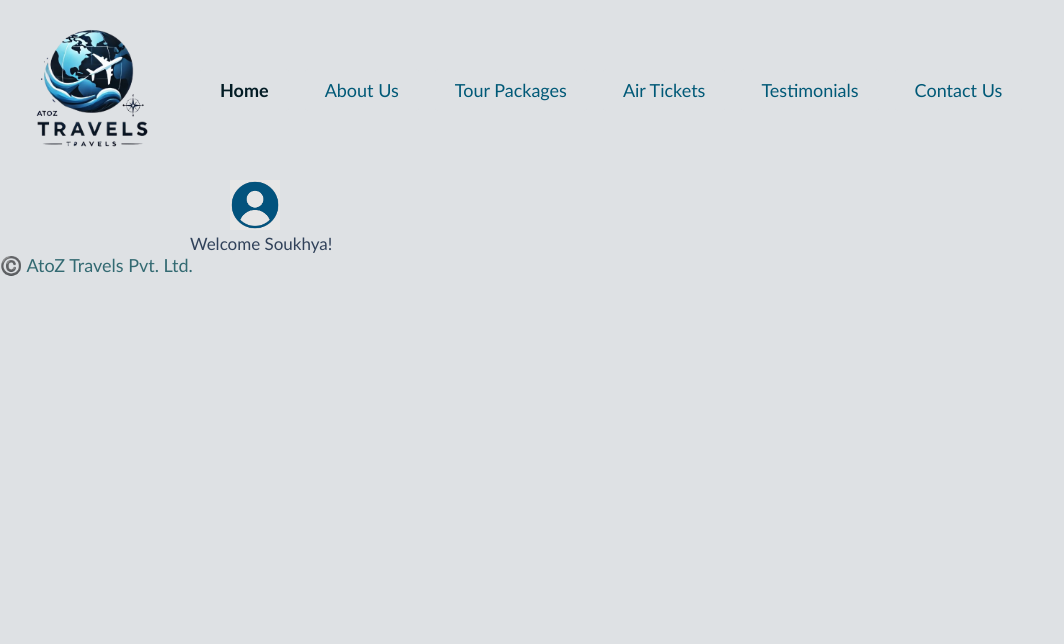
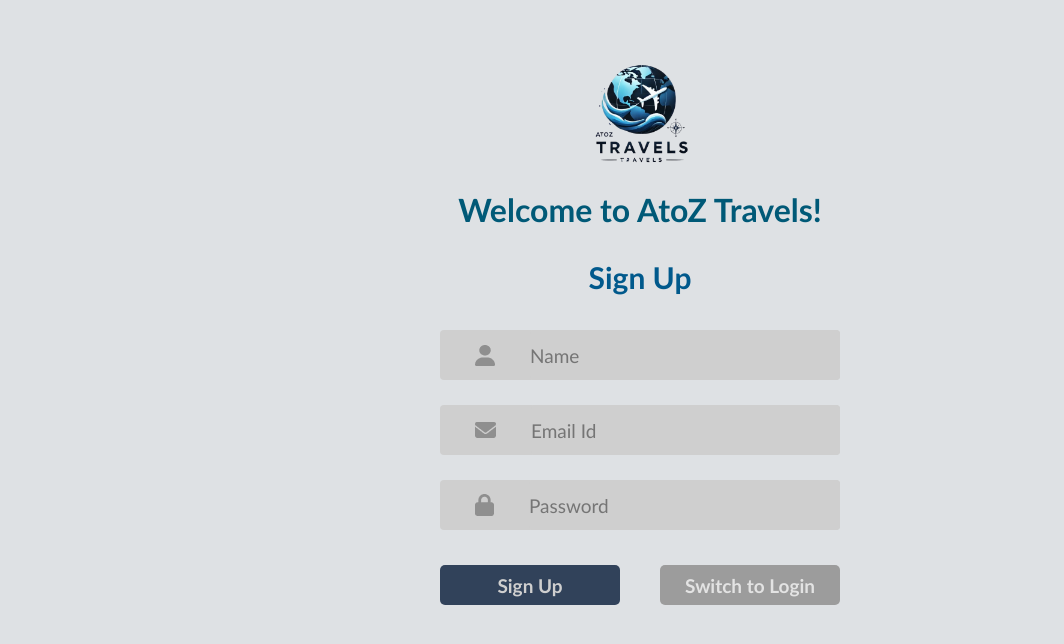
Before and after one commit to soukhyakhot/react-app, a React (Vite) app: page /login-signup in a window 1280 px wide. Shown: the top 644 px of the page, without its empty margins (0-1064 px from the left). Built offline with nearby package versions, Linux system fonts and the light colour scheme.

Commit message:
login backend

```diff
--- a/package.json
+++ b/package.json
@@ -12,6 +12,7 @@
     "deploy": "gh-pages -d dist"
   },
   "dependencies": {
+    "axios": "^1.7.9",
     "chart.js": "^4.4.7",
     "d3": "^7.9.0",
     "react": "^18.3.1",
--- a/src/App.jsx
+++ b/src/App.jsx
@@ -1,52 +1,59 @@
-import { BrowserRouter as Router, Routes, Route } from "react-router-dom";
-import Header from "./Header/Header.jsx"
-import Footer from "./Footer.jsx"
-import Home from "./home/Home.jsx"
-import Card from "./card/Card.jsx"
-import Places from "./places/Places.jsx"
-import Rajasthan from "./assets/Rajasthan.jpg"
-import Andaman from "./assets/Andaman.jpg"
-import Kerala from "./assets/Kerala.jpg"
-import Kashmir from "./assets/Kashmir.jpg"
-import Maharashtra from "./assets/Maharashtra.jpg"
-import Testimonials from "./testimonials/Testimonials.jsx";
-import AboutUs from "./aboutUs/AboutUs.jsx";
-import TourPackages from "./tourPackages/TourPackages.jsx";
-import ContactUs from "./contactUs/ContactUs.jsx";
-import DomesticTours from "./tourPackages/DomesticTours.jsx";
-import InternationalTours from "./tourPackages/InternationalTours.jsx";
-import LoginSignup from "./loginSignup/LoginSignup.jsx";
-
+import { BrowserRouter as Router, Routes, Route, Navigate } from 'react-router-dom';
+import { useState, useEffect } from 'react';
+import ProtectedLayout from './ProtectedLayout';
+import Home from './home/Home.jsx';
+import Testimonials from './testimonials/Testimonials.jsx';
+import AboutUs from './aboutUs/AboutUs.jsx';
+import ContactUs from './contactUs/ContactUs.jsx';
+import DomesticTours from './tourPackages/DomesticTours.jsx';
+import InternationalTours from './tourPackages/InternationalTours.jsx';
+import LoginSignup from './loginSignup/LoginSignup.jsx';
+import ProtectedRoute from './ProtectedRoute';
 
 function App() {
-  const placesData = [
-    { place: "Rajasthan", img: Rajasthan, url: "https://www.tourism.rajasthan.gov.in/"},
-    { place: "Andaman", img: Andaman, url: "https://www.andamantourism.gov.in/" },
-    { place: "Kerala", img: Kerala, url: "https://www.keralatourism.org/"},
-    { place: "Kashmir", img: Kashmir, url: "https://tourism.jk.gov.in/" },
-    { place: "Maharashtra", img: Maharashtra, url: "https://maharashtratourism.gov.in/" },
-  ];
+  const [isAuthenticated, setIsAuthenticated] = useState(false);
 
-  return(
-    <>
+  useEffect(() => {
+    const token = localStorage.getItem('authToken');
+    if (token) {
+      setIsAuthenticated(true);
+    }
+  }, []);
+
+  return (
     <Router>
-      <Header isLoggedIn={true} username='Soukhya'/> <Routes>
-                <Route path="/react-app/login-signup" element={<LoginSignup/>} />
-                <Route path="/react-app" element={<Home/>} />
-                <Route path="/testimonials" element={<Testimonials />} />
-                <Route path="/aboutus" element={<AboutUs />} />
-                {/* <Route path="/tourpackages" element={<TourPackages />} /> */}
-                <Route path="tourpackages/domestic-tours" element={<DomesticTours />} />
-                <Route path="tourpackages/international-tours" element={<InternationalTours />} />
-                <Route path="/contactus" element={<ContactUs />} />
-            </Routes>
-      </Router>
+      <Routes>
+        <Route
+          path="/"
+          element={
+            isAuthenticated ? (
+              <Navigate to="/react-app" replace />
+            ) : (
+              <Navigate to="/login-signup" replace />
+            )
+          }
+        />
+        <Route
+          path="/login-signup"
+          element={<LoginSignup setIsAuthenticated={setIsAuthenticated} />}
+        />
+        <Route
+          element={
+            <ProtectedRoute isAuthenticated={isAuthenticated}>
+              <ProtectedLayout />
+            </ProtectedRoute>
+          }
+        >
+          <Route path="/react-app" element={<Home />} />
+          <Route path="/testimonials" element={<Testimonials />} />
+          <Route path="/aboutus" element={<AboutUs />} />
+          <Route path="/contactus" element={<ContactUs />} />
+          <Route path="/tourpackages/domestic-tours" element={<DomesticTours />} />
+          <Route path="/tourpackages/international-tours" element={<InternationalTours />} />
+        </Route>
+      </Routes>
+    </Router>
+  );
+}
 
-      <Footer/>
-    </>
-  )
-
-
-};
-
-export default App
+export default App;
--- /dev/null
+++ b/src/ProtectedLayout.jsx
@@ -0,0 +1,15 @@
+import { Outlet } from 'react-router-dom';
+import Header from './Header/Header.jsx';
+import Footer from './Footer.jsx';
+
+const ProtectedLayout = () => {
+  return (
+    <>
+      <Header isLoggedIn={true} username="Soukhya" />
+      <Outlet />
+      <Footer />
+    </>
+  );
+};
+
+export default ProtectedLayout;
--- /dev/null
+++ b/src/ProtectedRoute.jsx
@@ -0,0 +1,10 @@
+import { Navigate } from 'react-router-dom';
+
+const ProtectedRoute = ({ isAuthenticated, children }) => {
+  if (!isAuthenticated) {
+    return <Navigate to="/login-signup" replace />;
+  }
+  return children;
+};
+
+export default ProtectedRoute;
--- a/src/loginSignup/LoginSignup.jsx
+++ b/src/loginSignup/LoginSignup.jsx
@@ -1,47 +1,80 @@
-import styles from './LoginSignup.module.css'
-import Email from '../assets/email.png'
-import Person from '../assets/person.png'
-import Password from '../assets/password.png'
+import styles from './LoginSignup.module.css';
+import Email from '../assets/email.png';
+import Person from '../assets/person.png';
+import Password from '../assets/password.png';
 import React, { useState } from "react";
+import axios from 'axios';
+import { useNavigate } from "react-router-dom";
+import Logo from "../Header/Logo.png"
 
-function LoginSignup(){
+function LoginSignup({setIsAuthenticated}) {
+    const [name, setName] = useState('');
+    const [email, setEmail] = useState('');
+    const [password, setPassword] = useState('');
+    const [action, setAction] = useState("Sign Up");
+    const navigate = useNavigate();
 
-    const [action, setAction] = useState("Sign Up");
+    const handleSignUp = () => {
+        const data = { UserName: name, EmailId: email, Password: password, IsActive: 1 };
+        axios.post("https://localhost:7066/api/Registration/registration", data)
+            .then((result) => {
+                alert("Registration successful!");
+            })
+            .catch((error) => {
+                alert("Registration failed: " + error);
+            });
+    };
 
-    return(
+    const handleLogin = () => {
+        const data = { EmailId: email, Password: password };
+        axios.post("https://localhost:7066/api/Registration/login", data, { headers: { "Content-Type": "application/json" } })
+            .then((response) => {
+                alert("Login successful!");
+                localStorage.setItem("authToken", response.data.token); // Store auth token
+                setIsAuthenticated(true);
+                navigate("/react-app"); // Redirect to dashboard
+            })
+            .catch((error) => {
+                alert("Login failed: " + error);
+            });
+    };
+
+    return (
         <>
+
         <div className={styles.container}>
-            <div className={styles.header}>
-                <div className={styles.text}>{action}</div>
+        <img src={Logo} className={styles.logo} alt='AtoZ Travles Logo' />
+        <h1>Welcome to AtoZ Travels!</h1>
+            <div className={styles.header}><div className={styles.text}>{action}</div></div>
+            <div className={styles.inputs}>
+                {action === "Login" ? null : (
+                    <div className={styles.input}>
+                        <img src={Person} alt='Person Icon' />
+                        <input type='text' placeholder='Name' onChange={(e) => setName(e.target.value)} required />
+                    </div>
+                )}
+                <div className={styles.input}>
+                    <img src={Email} alt='Email Icon' />
+                    <input type='email' placeholder='Email Id' onChange={(e) => setEmail(e.target.value)} required />
+                </div>
+                <div className={styles.input}>
+                    <img src={Password} alt='Password Icon' />
+                    <input type='password' placeholder='Password' onChange={(e) => setPassword(e.target.value)} required />
+                </div>
             </div>
-        </div>
-        <div className={styles.inputs}>
-                {action==="Login" ? <div></div>:<div className = {styles.input}>
-                <img src={Person} alt ='Person Icon'/>
-                <input type='text'placeholder='Name'/>
-            </div>}
-
-            <div className ={styles.input}>
-                <img src={Email} alt ='Email Icon'/>
-                <input type='email' placeholder='Email Id'/>
+            <div className={styles.submitcontainer}>
+                {action === "Sign Up" ? (
+                    <div className={styles.submit} onClick={handleSignUp}>Sign Up</div>
+                ) : (
+                    <div className={styles.submit} onClick={handleLogin}>Login</div>
+                )}
+                <div className={styles.switchAction} onClick={() => setAction(action === "Sign Up" ? "Login" : "Sign Up")}>
+                    {action === "Sign Up" ? "Switch to Login" : "Switch to Sign Up"}
+                </div>
             </div>
-            <div className = {styles.input}>
-                <img src={Password} alt ='Password Icon'/>
-                <input type='password' placeholder='Password'/>
-            </div>
-        </div>
-        {/* <div className={styles.forgotpassword}>Forgot Password?</div> */}
-        <div className={styles.submitcontainer}>
-
-            <div className={action==="Login"? styles.submitgray : styles.submit} onClick={()=>{setAction("Sign Up")}}>Sign Up</div>
-            <div className={action==="Sign Up"? styles.submitgray : styles.submit} onClick={()=>{setAction("Login")}}>Login</div>
-
-
-
         </div>
         </>
     );
-
 }
 
 export default LoginSignup;
--- a/src/loginSignup/LoginSignup.module.css
+++ b/src/loginSignup/LoginSignup.module.css
@@ -6,6 +6,9 @@
  /* background: #fff; */
  padding-bottom: 20px;
  width: 600px;
+ /* border: 1px solid hs1(0, 0%, 80%);
+ border-radius: 20px;
+ box-shadow:  3px 3px 3px rgb(198, 210, 225); */
 
 }
 
@@ -19,8 +22,20 @@
 
 }
 
+.logo{
+    width: 150px;
+    height: 150px;
+    display: block;
+    justify-content: center;
+    align-items: center;
+    padding-top: 20px;
+    padding-left: 225px;
+    padding-bottom: 0px;
+    margin-bottom: 0px;
+}
+
 .text{
-    color: rgb(49, 66, 90);
+    color: rgb(0, 89, 140);
     font-size: 30px;
     font-weight: bold;
 }
@@ -86,7 +101,7 @@
     cursor: pointer;
 }
 
-.submitgray{
+.switchAction{
     display:flex;
     justify-content: center;
     align-items: center;
```
Also changed, not shown: 1 other file (tests, documents, lock files or other folders).
